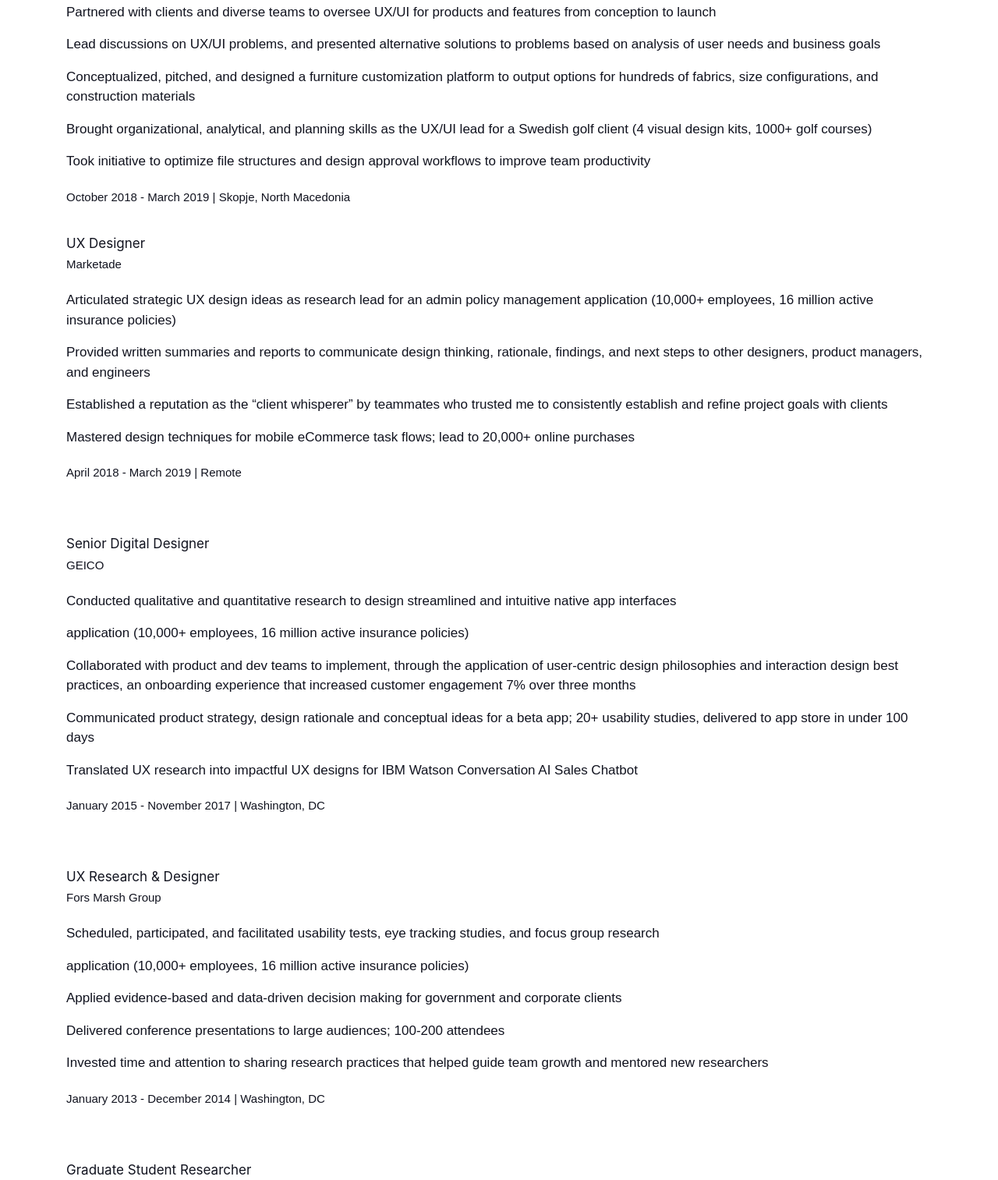
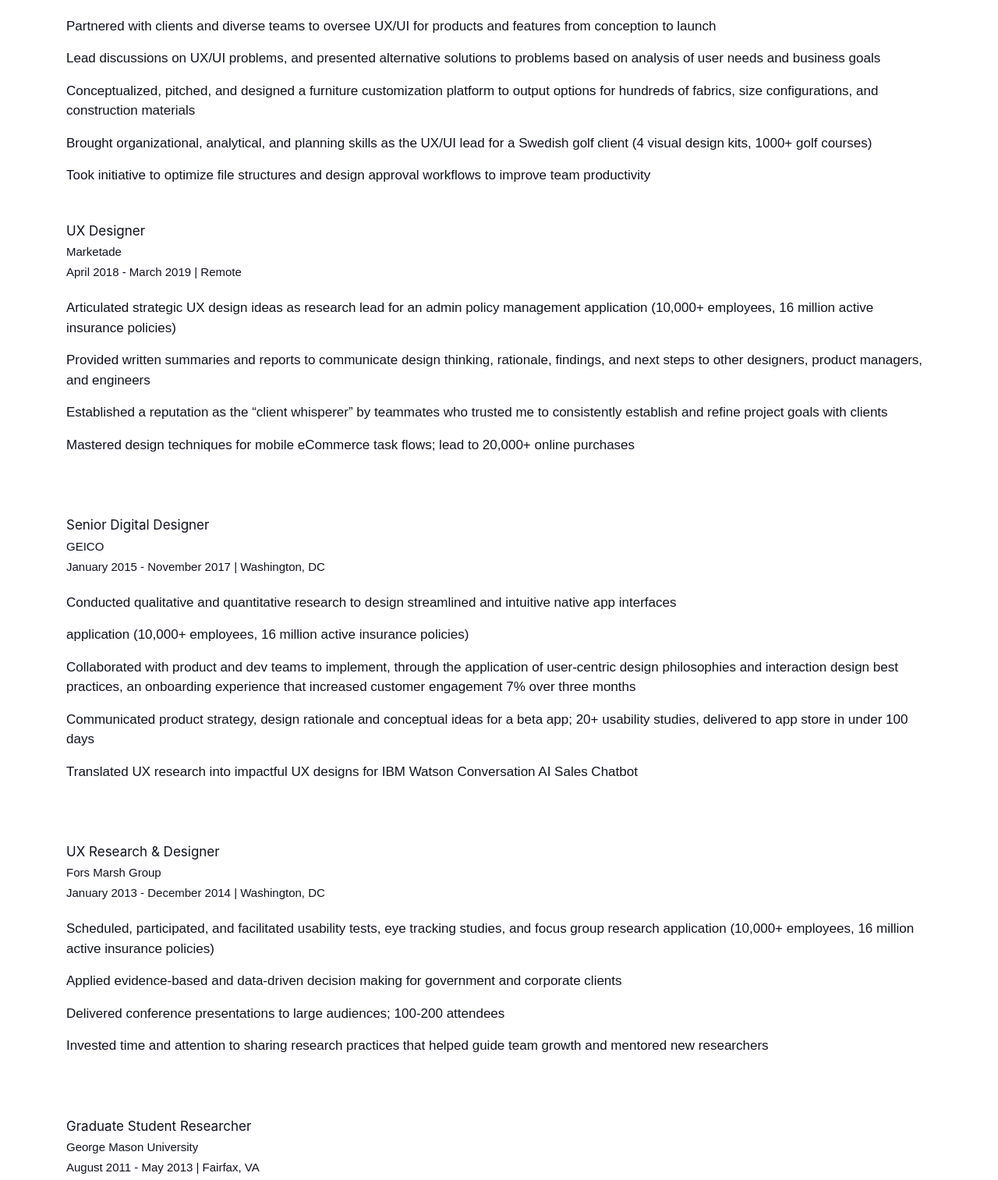
Before and after one commit to uxhawk/02-portfolio, a plain HTML site: page index.html in a window 1280 px wide. Shown: the part 935-2448 px from the top of the page at 78% size. Drawn offline with nearby package versions, Linux system fonts and the light colour scheme.

Commit message:
changed order of dates and bullet points on resume page

```diff
--- a/index.html
+++ b/index.html
@@ -78,6 +78,7 @@
                     <div class="pb-3">
                         <h3 class="bold">UX/UI Designer</h3>
                         <h3 class="par2">Booz Allen Hamilton</h3>
+                        <h3 class="par2">June 2019 - Present | Washington, DC</h3>
                     </div>
                     <ul class="pl-0">
                         <li>
@@ -96,7 +97,7 @@
                             <p>Promoted systems thinking in design by developing navigation models</p>
                         </li>
                     </ul>
-                    <h3 class="mt-4 par2">June 2019 - Present | Washington, DC</h3>
+
                 </div>
             </div>
             <div class="row">
@@ -104,6 +105,7 @@
                     <div class="pb-3">
                         <h3 class="bold">UI Designer</h3>
                         <h3 class="par2">Gobiva</h3>
+                        <h3 class="par2">October 2018 - March 2019 | Skopje, North Macedonia</h3>
                     </div>
                     <ul class="pl-0">
                         <li>
@@ -128,7 +130,7 @@
                                 productivity</p>
                         </li>
                     </ul>
-                    <h3 class="mt-4 par2">October 2018 - March 2019 | Skopje, North Macedonia</h3>
+
                 </div>
             </div>
             <div class="row">
@@ -136,6 +138,7 @@
                     <div class="pb-3">
                         <h3 class="bold">UX Designer</h3>
                         <h3 class="par2">Marketade</h3>
+                        <h3 class="par2">April 2018 - March 2019 | Remote</h3>
                     </div>
                     <ul class="pl-0">
                         <li>
@@ -155,7 +158,7 @@
                                 purchases</p>
                         </lp>
                     </ul>
-                    <h3 class="mt-4 par2">April 2018 - March 2019 | Remote</h3>
+
                 </div>
             </div>
             <div class="row">
@@ -163,6 +166,7 @@
                     <div class="pb-3">
                         <h3 class="bold">Senior Digital Designer</h3>
                         <h3 class="par2">GEICO</h3>
+                        <h3 class="par2">January 2015 - November 2017 | Washington, DC</h3>
                     </div>
                     <ul class="pl-0">
                         <li>
@@ -185,7 +189,7 @@
                                 Chatbot</p>
                         </li>
                     </ul>
-                    <h3 class="mt-4 par2">January 2015 - November 2017 | Washington, DC</h3>
+
                 </div>
             </div>
 
@@ -194,13 +198,14 @@
                     <div class="pb-3">
                         <h3 class="bold">UX Research & Designer</h3>
                         <h3 class="par2">Fors Marsh Group</h3>
+                        <h3 class="par2">January 2013 - December 2014 | Washington, DC</h3>
                     </div>
                     <ul class="pl-0">
                         <li>
                             <p>Scheduled, participated, and facilitated usability tests, eye tracking studies, and focus
                                 group research
-                            </p>
-                            application (10,000+ employees, 16 million active insurance policies)</p>
+
+                                application (10,000+ employees, 16 million active insurance policies)</p>
                         </li>
                         <li>
                             <p>Applied evidence-based and data-driven decision making for government and corporate
@@ -216,7 +221,7 @@
                             </p>
                         </li>
                     </ul>
-                    <h3 class="mt-4 par2">January 2013 - December 2014 | Washington, DC</h3>
+
                 </div>
             </div>
 
@@ -225,9 +230,10 @@
                     <div class="pb-3">
                         <h3 class="bold">Graduate Student Researcher</h3>
                         <h3 class="par2">George Mason University</h3>
+                        <h3 class="par2">August 2011 - May 2013 | Fairfax, VA</h3>
                     </div>
 
-                    <h3 class="par2">August 2011 - May 2013 | Fairfax, VA</h3>
+
                 </div>
             </div>
 
```
